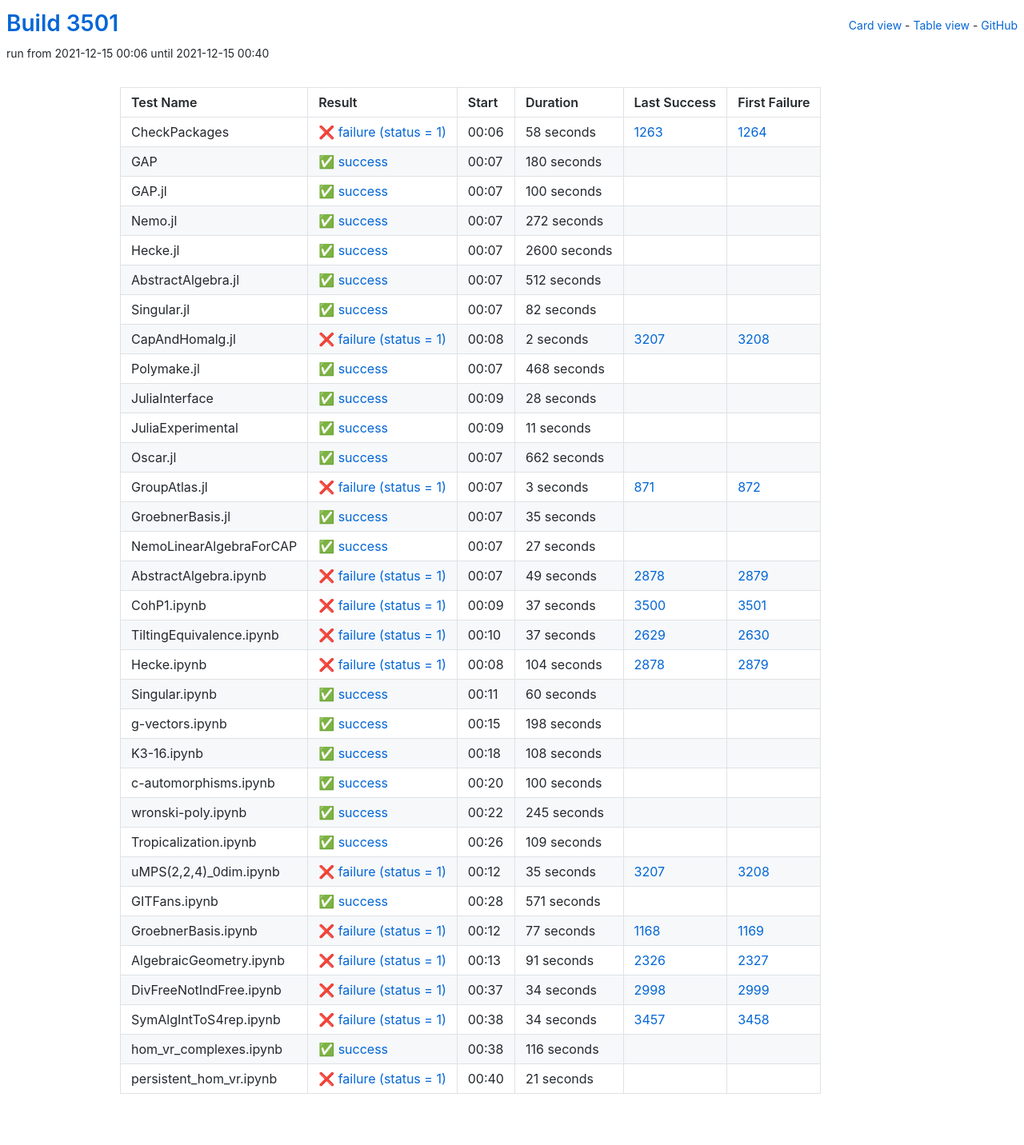
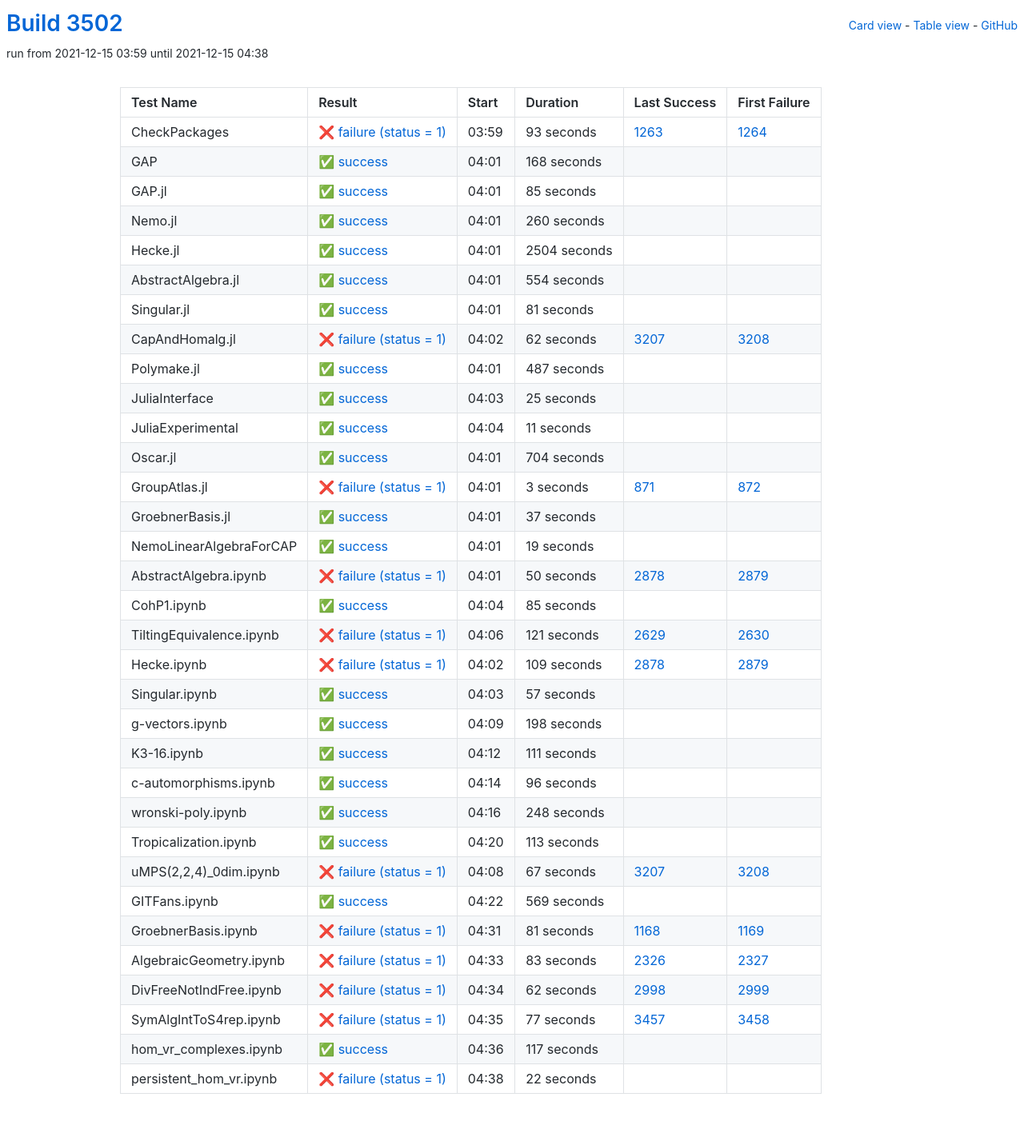
Before and after one commit to oscar-system/oscar-ci-status-stable, a Jekyll site: the page built from table.html, in a window 1280 px wide. Shown: the whole page at 80% size. Built offline with Jekyll 4.4.1, drawn with Linux system fonts in a browser that asks for light colours.

Commit message:
Build #3502

```diff
--- a/_data/ci.yml
+++ b/_data/ci.yml
@@ -1,6 +1,6 @@
 ---
-build: 3501
-build_url: https://oscarci.mathematik.uni-kl.de/job/oscar-stable/3501/
+build: 3502
+build_url: https://oscarci.mathematik.uni-kl.de/job/oscar-stable/3502/
 job: oscar-stable
 organization: oscar-system
 repo: oscar-ci-status-stable
@@ -8,128 +8,128 @@ repourl: https://github.com/oscar-system/oscar-ci-status-stable
 tests:
 - name: CheckPackages
   id: checkpackages
-  log: https://oscarci.mathematik.uni-kl.de/job/oscar-stable/3501/artifact/logs/build-3501/CheckPackages.log
-  start: 2021-12-15 00:06
+  log: https://oscarci.mathematik.uni-kl.de/job/oscar-stable/3502/artifact/logs/build-3502/CheckPackages.log
+  start: 2021-12-15 03:59
   success: false
   exitcode: 1
   status: failure
-  duration: 58
+  duration: 93
   last_success: 1263
   last_success_url: https://oscarci.mathematik.uni-kl.de/job/oscar-stable/1263/
   first_failure: 1264
   first_failure_url: https://oscarci.mathematik.uni-kl.de/job/oscar-stable/1264/
 - name: GAP
   id: gap
-  log: https://oscarci.mathematik.uni-kl.de/job/oscar-stable/3501/artifact/logs/build-3501/GAP.log
-  start: 2021-12-15 00:07
+  log: https://oscarci.mathematik.uni-kl.de/job/oscar-stable/3502/artifact/logs/build-3502/GAP.log
+  start: 2021-12-15 04:01
   success: true
   exitcode: 0
   status: success
-  duration: 180
+  duration: 168
   last_success: false
   last_success_url:
   first_failure: false
   first_failure_url:
 - name: GAP.jl
   id: gap-jl
-  log: https://oscarci.mathematik.uni-kl.de/job/oscar-stable/3501/artifact/logs/build-3501/GAP.jl.log
-  start: 2021-12-15 00:07
+  log: https://oscarci.mathematik.uni-kl.de/job/oscar-stable/3502/artifact/logs/build-3502/GAP.jl.log
+  start: 2021-12-15 04:01
   success: true
   exitcode: 0
   status: success
-  duration: 100
+  duration: 85
   last_success: false
   last_success_url:
   first_failure: false
   first_failure_url:
 - name: Nemo.jl
   id: nemo-jl
-  log: https://oscarci.mathematik.uni-kl.de/job/oscar-stable/3501/artifact/logs/build-3501/Nemo.jl.log
-  start: 2021-12-15 00:07
+  log: https://oscarci.mathematik.uni-kl.de/job/oscar-stable/3502/artifact/logs/build-3502/Nemo.jl.log
+  start: 2021-12-15 04:01
   success: true
   exitcode: 0
   status: success
-  duration: 272
+  duration: 260
   last_success: false
   last_success_url:
   first_failure: false
   first_failure_url:
 - name: Hecke.jl
   id: hecke-jl
-  log: https://oscarci.mathematik.uni-kl.de/job/oscar-stable/3501/artifact/logs/build-3501/Hecke.jl.log
-  start: 2021-12-15 00:07
+  log: https://oscarci.mathematik.uni-kl.de/job/oscar-stable/3502/artifact/logs/build-3502/Hecke.jl.log
+  start: 2021-12-15 04:01
   success: true
   exitcode: 0
   status: success
-  duration: 2600
+  duration: 2504
   last_success: false
   last_success_url:
   first_failure: false
   first_failure_url:
 - name: AbstractAlgebra.jl
   id: abstractalgebra-jl
-  log: https://oscarci.mathematik.uni-kl.de/job/oscar-stable/3501/artifact/logs/build-3501/AbstractAlgebra.jl.log
-  start: 2021-12-15 00:07
+  log: https://oscarci.mathematik.uni-kl.de/job/oscar-stable/3502/artifact/logs/build-3502/AbstractAlgebra.jl.log
+  start: 2021-12-15 04:01
   success: true
   exitcode: 0
   status: success
-  duration: 512
+  duration: 554
   last_success: false
   last_success_url:
   first_failure: false
   first_failure_url:
 - name: Singular.jl
   id: singular-jl
-  log: https://oscarci.mathematik.uni-kl.de/job/oscar-stable/3501/artifact/logs/build-3501/Singular.jl.log
-  start: 2021-12-15 00:07
+  log: https://oscarci.mathematik.uni-kl.de/job/oscar-stable/3502/artifact/logs/build-3502/Singular.jl.log
+  start: 2021-12-15 04:01
   success: true
   exitcode: 0
   status: success
-  duration: 82
+  duration: 81
   last_success: false
   last_success_url:
   first_failure: false
   first_failure_url:
 - name: CapAndHomalg.jl
   id: capandhomalg-jl
-  log: https://oscarci.mathematik.uni-kl.de/job/oscar-stable/3501/artifact/logs/build-3501/CapAndHomalg.jl.log
-  start: 2021-12-15 00:08
+  log: https://oscarci.mathematik.uni-kl.de/job/oscar-stable/3502/artifact/logs/build-3502/CapAndHomalg.jl.log
+  start: 2021-12-15 04:02
   success: false
   exitcode: 1
   status: failure
-  duration: 2
+  duration: 62
   last_success: 3207
   last_success_url: https://oscarci.mathematik.uni-kl.de/job/oscar-stable/3207/
   first_failure: 3208
   first_failure_url: https://oscarci.mathematik.uni-kl.de/job/oscar-stable/3208/
 - name: Polymake.jl
   id: polymake-jl
-  log: https://oscarci.mathematik.uni-kl.de/job/oscar-stable/3501/artifact/logs/build-3501/Polymake.jl.log
-  start: 2021-12-15 00:07
+  log: https://oscarci.mathematik.uni-kl.de/job/oscar-stable/3502/artifact/logs/build-3502/Polymake.jl.log
+  start: 2021-12-15 04:01
   success: true
   exitcode: 0
   status: success
-  duration: 468
+  duration: 487
   last_success: false
   last_success_url:
   first_failure: false
   first_failure_url:
 - name: JuliaInterface
   id: juliainterface
-  log: https://oscarci.mathematik.uni-kl.de/job/oscar-stable/3501/artifact/logs/build-3501/JuliaInterface.log
-  start: 2021-12-15 00:09
+  log: https://oscarci.mathematik.uni-kl.de/job/oscar-stable/3502/artifact/logs/build-3502/JuliaInterface.log
+  start: 2021-12-15 04:03
   success: true
   exitcode: 0
   status: success
-  duration: 28
+  duration: 25
   last_success: false
   last_success_url:
   first_failure: false
   first_failure_url:
 - name: JuliaExperimental
   id: juliaexperimental
-  log: https://oscarci.mathematik.uni-kl.de/job/oscar-stable/3501/artifact/logs/build-3501/JuliaExperimental.log
-  start: 2021-12-15 00:09
+  log: https://oscarci.mathematik.uni-kl.de/job/oscar-stable/3502/artifact/logs/build-3502/JuliaExperimental.log
+  start: 2021-12-15 04:04
   success: true
   exitcode: 0
   status: success
@@ -140,20 +140,20 @@ tests:
   first_failure_url:
 - name: Oscar.jl
   id: oscar-jl
-  log: https://oscarci.mathematik.uni-kl.de/job/oscar-stable/3501/artifact/logs/build-3501/Oscar.jl.log
-  start: 2021-12-15 00:07
+  log: https://oscarci.mathematik.uni-kl.de/job/oscar-stable/3502/artifact/logs/build-3502/Oscar.jl.log
+  start: 2021-12-15 04:01
   success: true
   exitcode: 0
   status: success
-  duration: 662
+  duration: 704
   last_success: false
   last_success_url:
   first_failure: false
   first_failure_url:
 - name: GroupAtlas.jl
   id: groupatlas-jl
-  log: https://oscarci.mathematik.uni-kl.de/job/oscar-stable/3501/artifact/logs/build-3501/GroupAtlas.jl.log
-  start: 2021-12-15 00:07
+  log: https://oscarci.mathematik.uni-kl.de/job/oscar-stable/3502/artifact/logs/build-3502/GroupAtlas.jl.log
+  start: 2021-12-15 04:01
   success: false
   exitcode: 1
   status: failure
@@ -164,92 +164,92 @@ tests:
   first_failure_url: https://oscarci.mathematik.uni-kl.de/job/oscar-stable/872/
 - name: GroebnerBasis.jl
   id: groebnerbasis-jl
-  log: https://oscarci.mathematik.uni-kl.de/job/oscar-stable/3501/artifact/logs/build-3501/GroebnerBasis.jl.log
-  start: 2021-12-15 00:07
+  log: https://oscarci.mathematik.uni-kl.de/job/oscar-stable/3502/artifact/logs/build-3502/GroebnerBasis.jl.log
+  start: 2021-12-15 04:01
   success: true
   exitcode: 0
   status: success
-  duration: 35
+  duration: 37
   last_success: false
   last_success_url:
   first_failure: false
   first_failure_url:
 - name: NemoLinearAlgebraForCAP
   id: nemolinearalgebraforcap
-  log: https://oscarci.mathematik.uni-kl.de/job/oscar-stable/3501/artifact/logs/build-3501/NemoLinearAlgebraForCAP.log
-  start: 2021-12-15 00:07
+  log: https://oscarci.mathematik.uni-kl.de/job/oscar-stable/3502/artifact/logs/build-3502/NemoLinearAlgebraForCAP.log
+  start: 2021-12-15 04:01
   success: true
   exitcode: 0
   status: success
-  duration: 27
+  duration: 19
   last_success: false
   last_success_url:
   first_failure: false
   first_failure_url:
 - name: AbstractAlgebra.ipynb
   id: abstractalgebra-ipynb
-  log: https://oscarci.mathematik.uni-kl.de/job/oscar-stable/3501/artifact/logs/build-3501/AbstractAlgebra.ipynb.log
-  start: 2021-12-15 00:07
+  log: https://oscarci.mathematik.uni-kl.de/job/oscar-stable/3502/artifact/logs/build-3502/AbstractAlgebra.ipynb.log
+  start: 2021-12-15 04:01
   success: false
   exitcode: 1
   status: failure
-  duration: 49
+  duration: 50
   last_success: 2878
   last_success_url: https://oscarci.mathematik.uni-kl.de/job/oscar-stable/2878/
   first_failure: 2879
   first_failure_url: https://oscarci.mathematik.uni-kl.de/job/oscar-stable/2879/
 - name: CohP1.ipynb
   id: cohp1-ipynb
-  log: https://oscarci.mathematik.uni-kl.de/job/oscar-stable/3501/artifact/logs/build-3501/CohP1.ipynb.log
-  start: 2021-12-15 00:09
+  log: https://oscarci.mathematik.uni-kl.de/job/oscar-stable/3502/artifact/logs/build-3502/CohP1.ipynb.log
+  start: 2021-12-15 04:04
+  success: true
+  exitcode: 0
+  status: success
+  duration: 85
+  last_success: false
+  last_success_url:
+  first_failure: false
+  first_failure_url:
+- name: TiltingEquivalence.ipynb
+  id: tiltingequivalence-ipynb
+  log: https://oscarci.mathematik.uni-kl.de/job/oscar-stable/3502/artifact/logs/build-3502/TiltingEquivalence.ipynb.log
+  start: 2021-12-15 04:06
   success: false
   exitcode: 1
   status: failure
-  duration: 37
-  last_success: 3500
-  last_success_url: https://oscarci.mathematik.uni-kl.de/job/oscar-stable/3500/
-  first_failure: 3501
-  first_failure_url: https://oscarci.mathematik.uni-kl.de/job/oscar-stable/3501/
-- name: TiltingEquivalence.ipynb
-  id: tiltingequivalence-ipynb
-  log: https://oscarci.mathematik.uni-kl.de/job/oscar-stable/3501/artifact/logs/build-3501/TiltingEquivalence.ipynb.log
-  start: 2021-12-15 00:10
-  success: false
-  exitcode: 1
-  status: failure
-  duration: 37
+  duration: 121
   last_success: 2629
   last_success_url: https://oscarci.mathematik.uni-kl.de/job/oscar-stable/2629/
   first_failure: 2630
   first_failure_url: https://oscarci.mathematik.uni-kl.de/job/oscar-stable/2630/
 - name: Hecke.ipynb
   id: hecke-ipynb
-  log: https://oscarci.mathematik.uni-kl.de/job/oscar-stable/3501/artifact/logs/build-3501/Hecke.ipynb.log
-  start: 2021-12-15 00:08
+  log: https://oscarci.mathematik.uni-kl.de/job/oscar-stable/3502/artifact/logs/build-3502/Hecke.ipynb.log
+  start: 2021-12-15 04:02
   success: false
   exitcode: 1
   status: failure
-  duration: 104
+  duration: 109
   last_success: 2878
   last_success_url: https://oscarci.mathematik.uni-kl.de/job/oscar-stable/2878/
   first_failure: 2879
   first_failure_url: https://oscarci.mathematik.uni-kl.de/job/oscar-stable/2879/
 - name: Singular.ipynb
   id: singular-ipynb
-  log: https://oscarci.mathematik.uni-kl.de/job/oscar-stable/3501/artifact/logs/build-3501/Singular.ipynb.log
-  start: 2021-12-15 00:11
+  log: https://oscarci.mathematik.uni-kl.de/job/oscar-stable/3502/artifact/logs/build-3502/Singular.ipynb.log
+  start: 2021-12-15 04:03
   success: true
   exitcode: 0
   status: success
-  duration: 60
+  duration: 57
   last_success: false
   last_success_url:
   first_failure: false
   first_failure_url:
 - name: g-vectors.ipynb
   id: g-vectors-ipynb
-  log: https://oscarci.mathematik.uni-kl.de/job/oscar-stable/3501/artifact/logs/build-3501/g-vectors.ipynb.log
-  start: 2021-12-15 00:15
+  log: https://oscarci.mathematik.uni-kl.de/job/oscar-stable/3502/artifact/logs/build-3502/g-vectors.ipynb.log
+  start: 2021-12-15 04:09
   success: true
   exitcode: 0
   status: success
@@ -260,144 +260,144 @@ tests:
   first_failure_url:
 - name: K3-16.ipynb
   id: k3-16-ipynb
-  log: https://oscarci.mathematik.uni-kl.de/job/oscar-stable/3501/artifact/logs/build-3501/K3-16.ipynb.log
-  start: 2021-12-15 00:18
+  log: https://oscarci.mathematik.uni-kl.de/job/oscar-stable/3502/artifact/logs/build-3502/K3-16.ipynb.log
+  start: 2021-12-15 04:12
   success: true
   exitcode: 0
   status: success
-  duration: 108
+  duration: 111
   last_success: false
   last_success_url:
   first_failure: false
   first_failure_url:
 - name: c-automorphisms.ipynb
   id: c-automorphisms-ipynb
-  log: https://oscarci.mathematik.uni-kl.de/job/oscar-stable/3501/artifact/logs/build-3501/c-automorphisms.ipynb.log
-  start: 2021-12-15 00:20
+  log: https://oscarci.mathematik.uni-kl.de/job/oscar-stable/3502/artifact/logs/build-3502/c-automorphisms.ipynb.log
+  start: 2021-12-15 04:14
   success: true
   exitcode: 0
   status: success
-  duration: 100
+  duration: 96
   last_success: false
   last_success_url:
   first_failure: false
   first_failure_url:
 - name: wronski-poly.ipynb
   id: wronski-poly-ipynb
-  log: https://oscarci.mathematik.uni-kl.de/job/oscar-stable/3501/artifact/logs/build-3501/wronski-poly.ipynb.log
-  start: 2021-12-15 00:22
+  log: https://oscarci.mathematik.uni-kl.de/job/oscar-stable/3502/artifact/logs/build-3502/wronski-poly.ipynb.log
+  start: 2021-12-15 04:16
   success: true
   exitcode: 0
   status: success
-  duration: 245
+  duration: 248
   last_success: false
   last_success_url:
   first_failure: false
   first_failure_url:
 - name: Tropicalization.ipynb
   id: tropicalization-ipynb
-  log: https://oscarci.mathematik.uni-kl.de/job/oscar-stable/3501/artifact/logs/build-3501/Tropicalization.ipynb.log
-  start: 2021-12-15 00:26
+  log: https://oscarci.mathematik.uni-kl.de/job/oscar-stable/3502/artifact/logs/build-3502/Tropicalization.ipynb.log
+  start: 2021-12-15 04:20
   success: true
   exitcode: 0
   status: success
-  duration: 109
+  duration: 113
   last_success: false
   last_success_url:
   first_failure: false
   first_failure_url:
 - name: uMPS(2,2,4)_0dim.ipynb
   id: umps-2-2-4-0dim-ipynb
-  log: https://oscarci.mathematik.uni-kl.de/job/oscar-stable/3501/artifact/logs/build-3501/uMPS-2-2-4-_0dim.ipynb.log
-  start: 2021-12-15 00:12
+  log: https://oscarci.mathematik.uni-kl.de/job/oscar-stable/3502/artifact/logs/build-3502/uMPS-2-2-4-_0dim.ipynb.log
+  start: 2021-12-15 04:08
   success: false
   exitcode: 1
   status: failure
-  duration: 35
+  duration: 67
   last_success: 3207
   last_success_url: https://oscarci.mathematik.uni-kl.de/job/oscar-stable/3207/
   first_failure: 3208
   first_failure_url: https://oscarci.mathematik.uni-kl.de/job/oscar-stable/3208/
 - name: GITFans.ipynb
   id: gitfans-ipynb
-  log: https://oscarci.mathematik.uni-kl.de/job/oscar-stable/3501/artifact/logs/build-3501/GITFans.ipynb.log
-  start: 2021-12-15 00:28
+  log: https://oscarci.mathematik.uni-kl.de/job/oscar-stable/3502/artifact/logs/build-3502/GITFans.ipynb.log
+  start: 2021-12-15 04:22
   success: true
   exitcode: 0
   status: success
-  duration: 571
+  duration: 569
   last_success: false
   last_success_url:
   first_failure: false
   first_failure_url:
 - name: GroebnerBasis.ipynb
   id: groebnerbasis-ipynb
-  log: https://oscarci.mathematik.uni-kl.de/job/oscar-stable/3501/artifact/logs/build-3501/GroebnerBasis.ipynb.log
-  start: 2021-12-15 00:12
+  log: https://oscarci.mathematik.uni-kl.de/job/oscar-stable/3502/artifact/logs/build-3502/GroebnerBasis.ipynb.log
+  start: 2021-12-15 04:31
   success: false
   exitcode: 1
   status: failure
-  duration: 77
+  duration: 81
   last_success: 1168
   last_success_url: https://oscarci.mathematik.uni-kl.de/job/oscar-stable/1168/
   first_failure: 1169
   first_failure_url: https://oscarci.mathematik.uni-kl.de/job/oscar-stable/1169/
 - name: AlgebraicGeometry.ipynb
   id: algebraicgeometry-ipynb
-  log: https://oscarci.mathematik.uni-kl.de/job/oscar-stable/3501/artifact/logs/build-3501/AlgebraicGeometry.ipynb.log
-  start: 2021-12-15 00:13
+  log: https://oscarci.mathematik.uni-kl.de/job/oscar-stable/3502/artifact/logs/build-3502/AlgebraicGeometry.ipynb.log
+  start: 2021-12-15 04:33
   success: false
   exitcode: 1
   status: failure
-  duration: 91
+  duration: 83
   last_success: 2326
   last_success_url: https://oscarci.mathematik.uni-kl.de/job/oscar-stable/2326/
   first_failure: 2327
   first_failure_url: https://oscarci.mathematik.uni-kl.de/job/oscar-stable/2327/
 - name: DivFreeNotIndFree.ipynb
   id: divfreenotindfree-ipynb
-  log: https://oscarci.mathematik.uni-kl.de/job/oscar-stable/3501/artifact/logs/build-3501/DivFreeNotIndFree.ipynb.log
-  start: 2021-12-15 00:37
+  log: https://oscarci.mathematik.uni-kl.de/job/oscar-stable/3502/artifact/logs/build-3502/DivFreeNotIndFree.ipynb.log
+  start: 2021-12-15 04:34
   success: false
   exitcode: 1
   status: failure
-  duration: 34
+  duration: 62
   last_success: 2998
   last_success_url: https://oscarci.mathematik.uni-kl.de/job/oscar-stable/2998/
   first_failure: 2999
   first_failure_url: https://oscarci.mathematik.uni-kl.de/job/oscar-stable/2999/
 - name: SymAlgIntToS4rep.ipynb
   id: symalginttos4rep-ipynb
-  log: https://oscarci.mathematik.uni-kl.de/job/oscar-stable/3501/artifact/logs/build-3501/SymAlgIntToS4rep.ipynb.log
-  start: 2021-12-15 00:38
+  log: https://oscarci.mathematik.uni-kl.de/job/oscar-stable/3502/artifact/logs/build-3502/SymAlgIntToS4rep.ipynb.log
+  start: 2021-12-15 04:35
   success: false
   exitcode: 1
   status: failure
-  duration: 34
+  duration: 77
   last_success: 3457
   last_success_url: https://oscarci.mathematik.uni-kl.de/job/oscar-stable/3457/
   first_failure: 3458
   first_failure_url: https://oscarci.mathematik.uni-kl.de/job/oscar-stable/3458/
 - name: hom_vr_complexes.ipynb
   id: hom-vr-complexes-ipynb
-  log: https://oscarci.mathematik.uni-kl.de/job/oscar-stable/3501/artifact/logs/build-3501/hom_vr_complexes.ipynb.log
-  start: 2021-12-15 00:38
+  log: https://oscarci.mathematik.uni-kl.de/job/oscar-stable/3502/artifact/logs/build-3502/hom_vr_complexes.ipynb.log
+  start: 2021-12-15 04:36
   success: true
   exitcode: 0
   status: success
-  duration: 116
+  duration: 117
   last_success: false
   last_success_url:
   first_failure: false
   first_failure_url:
 - name: persistent_hom_vr.ipynb
   id: persistent-hom-vr-ipynb
-  log: https://oscarci.mathematik.uni-kl.de/job/oscar-stable/3501/artifact/logs/build-3501/persistent_hom_vr.ipynb.log
-  start: 2021-12-15 00:40
+  log: https://oscarci.mathematik.uni-kl.de/job/oscar-stable/3502/artifact/logs/build-3502/persistent_hom_vr.ipynb.log
+  start: 2021-12-15 04:38
   success: false
   exitcode: 1
   status: failure
-  duration: 21
+  duration: 22
   last_success: false
   last_success_url:
   first_failure: false
```
Also changed, not shown: README.md.
